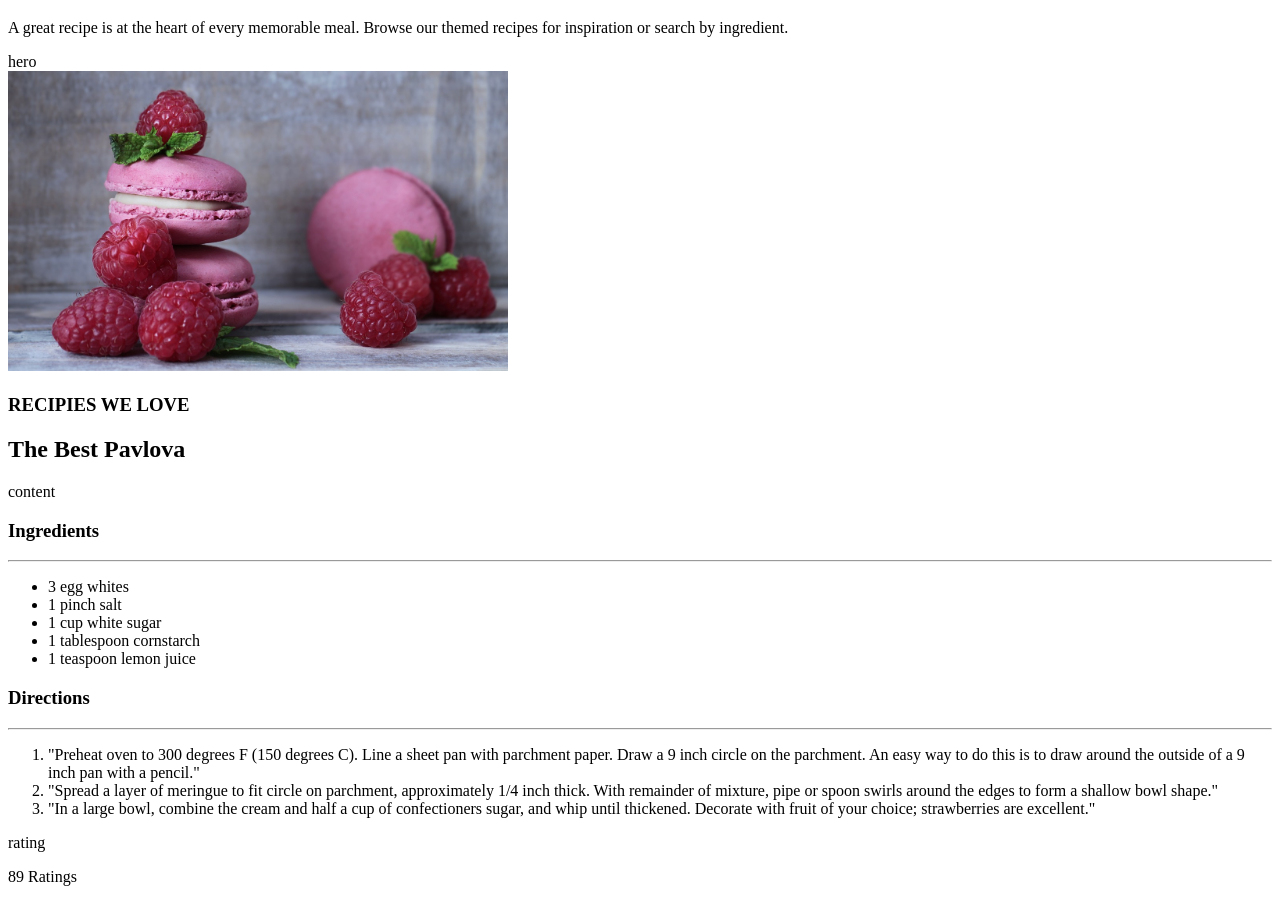
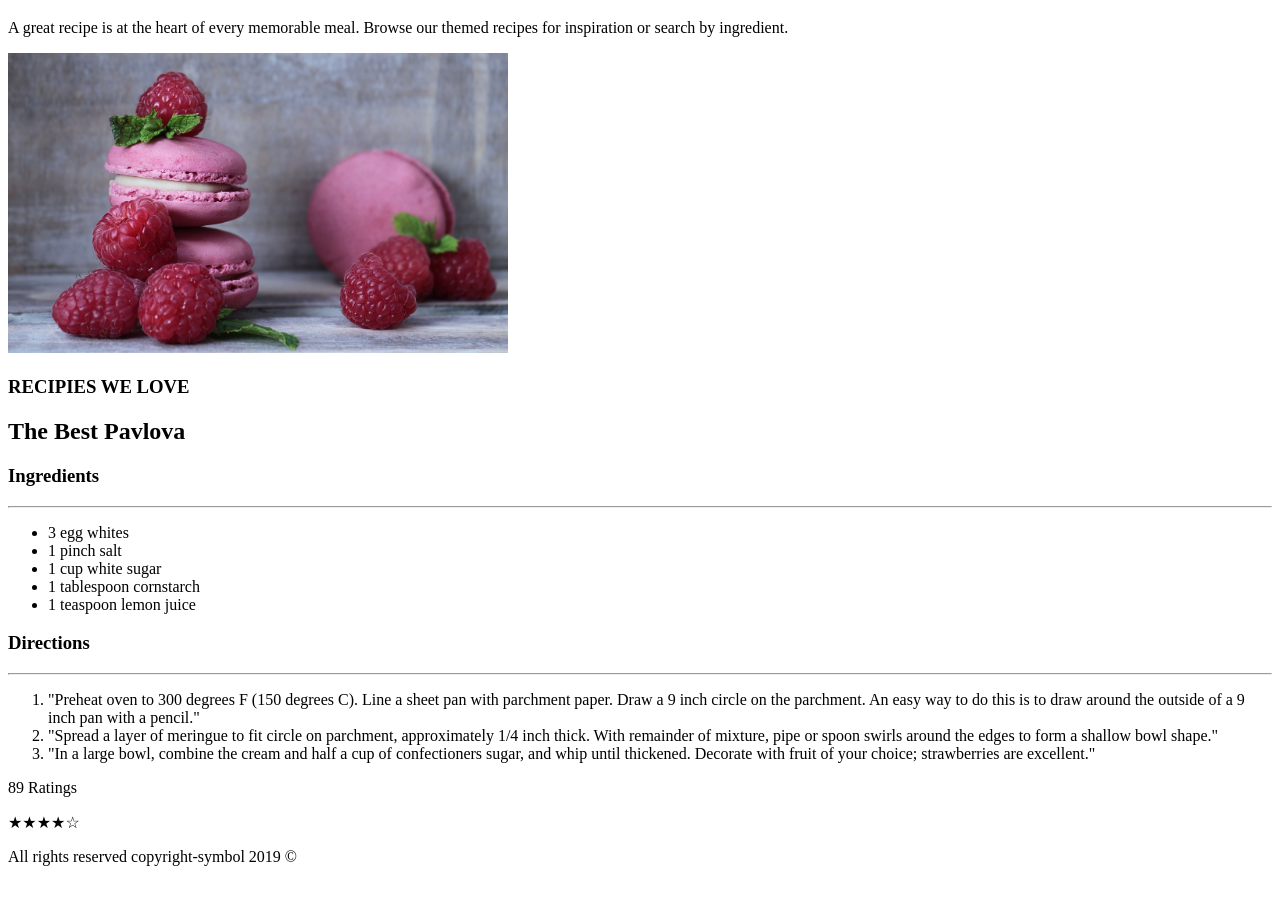
Before and after one commit to ClairZeh/CSS_day_2, a plain HTML site: page index.html in a window 1280 px wide. Shown: the part 61-963 px from the top of the page. Drawn offline with Linux system fonts and the light colour scheme.

Commit message:
htmlfinish

```diff
--- a/index.html
+++ b/index.html
@@ -6,18 +6,21 @@
     <title>Document</title>
 </head>
 <body>
+    <container>
+        <div class="container"></div>
     <header>
         <h1>Recipes</h1>
         <p>A great recipe is at the heart of every memorable meal. Browse our themed recipes for inspiration or search by ingredient.</p>
     </header>
     <hero>
-        <div>hero</div>
+        <div class="hero">
         <img src="/macarons.jpeg" alt="pink macarons" width="500">
         <h3>RECIPIES WE LOVE</h3>
         <h2>The Best Pavlova</h2>
+        </div>
     </hero>
     <main>
-        <div>content</div>
+        <div class="content">
             <h3> Ingredients</h3>
             <hr>
             <ul>
@@ -34,14 +37,16 @@
                 <li>"Spread a layer of meringue to fit circle on parchment, approximately 1/4 inch thick. With remainder of mixture, pipe or spoon swirls around the edges to form a shallow bowl shape."</li>
                 <li>"In a large bowl, combine the cream and half a cup of confectioners sugar, and whip until thickened. Decorate with fruit of your choice; strawberries are excellent."</li>
             </ol>
-        <div>rating</div>
+        </div>
+        <div class="rating">
             <p>89 Ratings</p>
-
-
-
-
+        </div>
+        <span>&#9733;&#9733;&#9733;&#9733;&#9734;</span>
     </main>
-
+    <footer>
+        <p>All rights reserved copyright-symbol 2019 ©</p>
+    </footer>
+    </container>
 
 
 </body>
```
